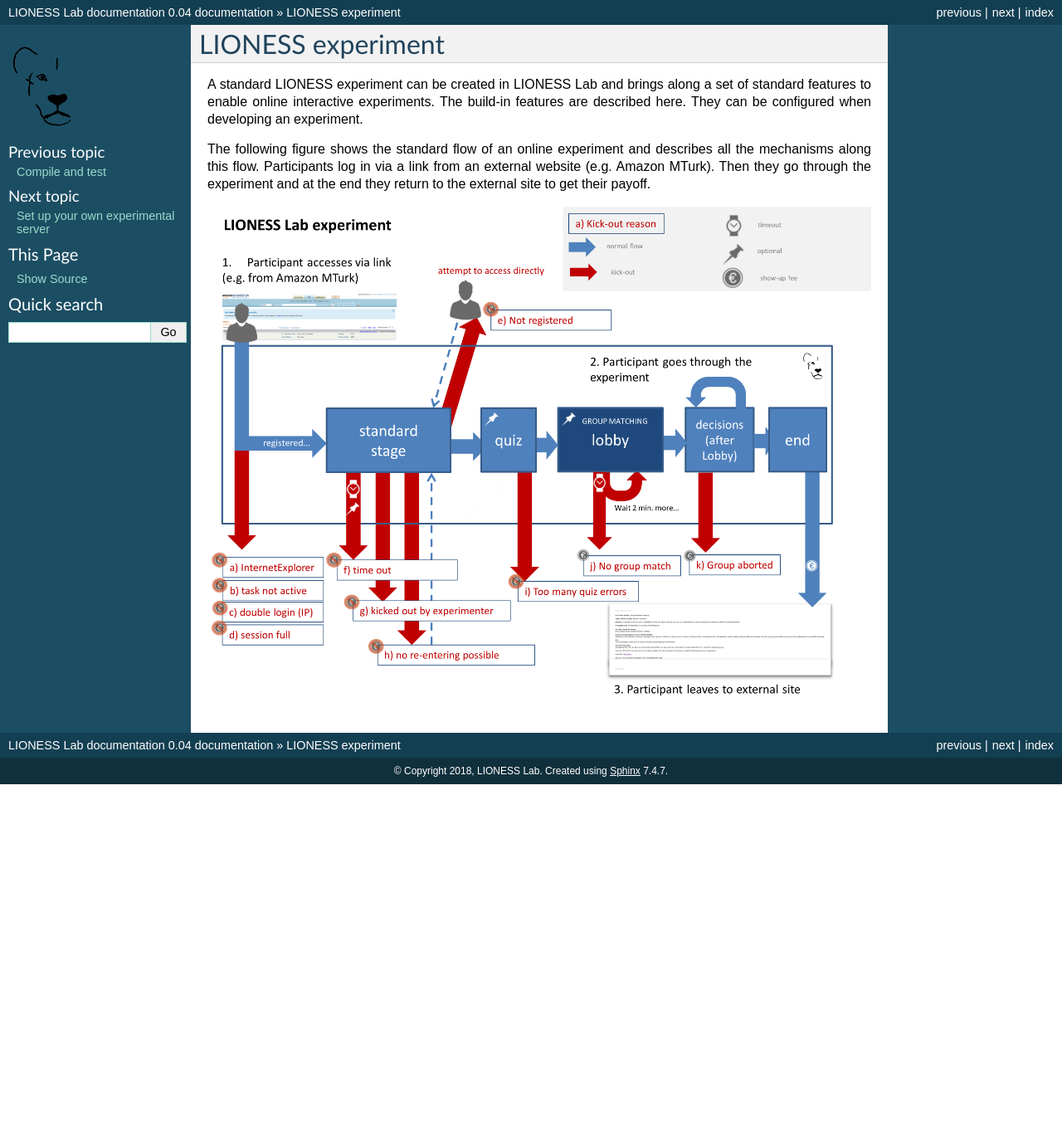
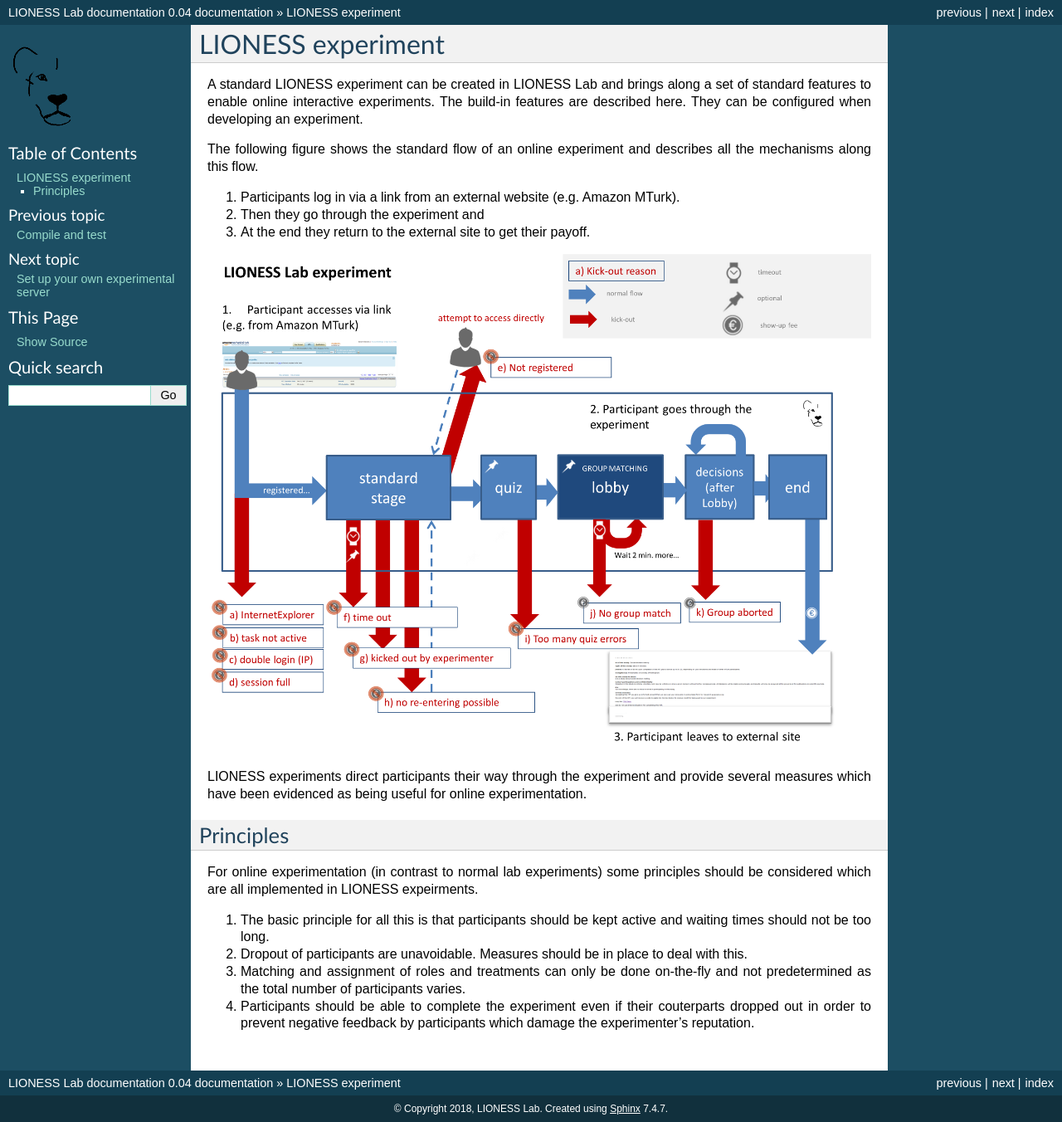
Before and after one commit to marcusgia2505/LIONESS_doc, a Sphinx documentation site: the page built from docs/03021_lionessexperiment.rst, in a window 1280 px wide. Shown: the whole page at 83% size. Built offline with Sphinx 7.4.7, drawn with Linux system fonts in a browser that asks for light colours; before the commit the page ends 945 px from its top, so only the background shows below that.

Commit message:
Update 03021_lionessexperiment.rst

```diff
--- a/docs/03021_lionessexperiment.rst
+++ b/docs/03021_lionessexperiment.rst
@@ -4,7 +4,22 @@
 
 A standard LIONESS experiment can be created in LIONESS Lab and brings along a set of standard features to enable online interactive experiments. The build-in features are described here. They can be configured when developing an experiment.
 
-The following figure shows the standard flow of an online experiment and describes all the mechanisms along this flow. Participants log in via a link from an external website (e.g. Amazon MTurk). Then they go through the experiment and at the end they return to the external site to get their payoff.
+The following figure shows the standard flow of an online experiment and describes all the mechanisms along this flow.
 
+1. Participants log in via a link from an external website (e.g. Amazon MTurk).
+2. Then they go through the experiment and
+3. At the end they return to the external site to get their payoff.
 
 .. image:: _static/control_flow2.png
+
+LIONESS experiments direct participants their way through the experiment and provide several measures which have been evidenced as being useful for online experimentation.
+
+Principles
+===========
+
+For online experimentation (in contrast to normal lab experiments) some principles should be considered which are all implemented in LIONESS expeirments.
+
+1. The basic principle for all this is that participants should be kept active and waiting times should not be too long.
+2. Dropout of participants are unavoidable. Measures should be in place to deal with this.
+3. Matching and assignment of roles and treatments can only be done on-the-fly and not predetermined as the total number of participants varies.
+4. Participants should be able to complete the experiment even if their couterparts dropped out in order to prevent negative feedback by participants which damage the experimenter's reputation.
```
